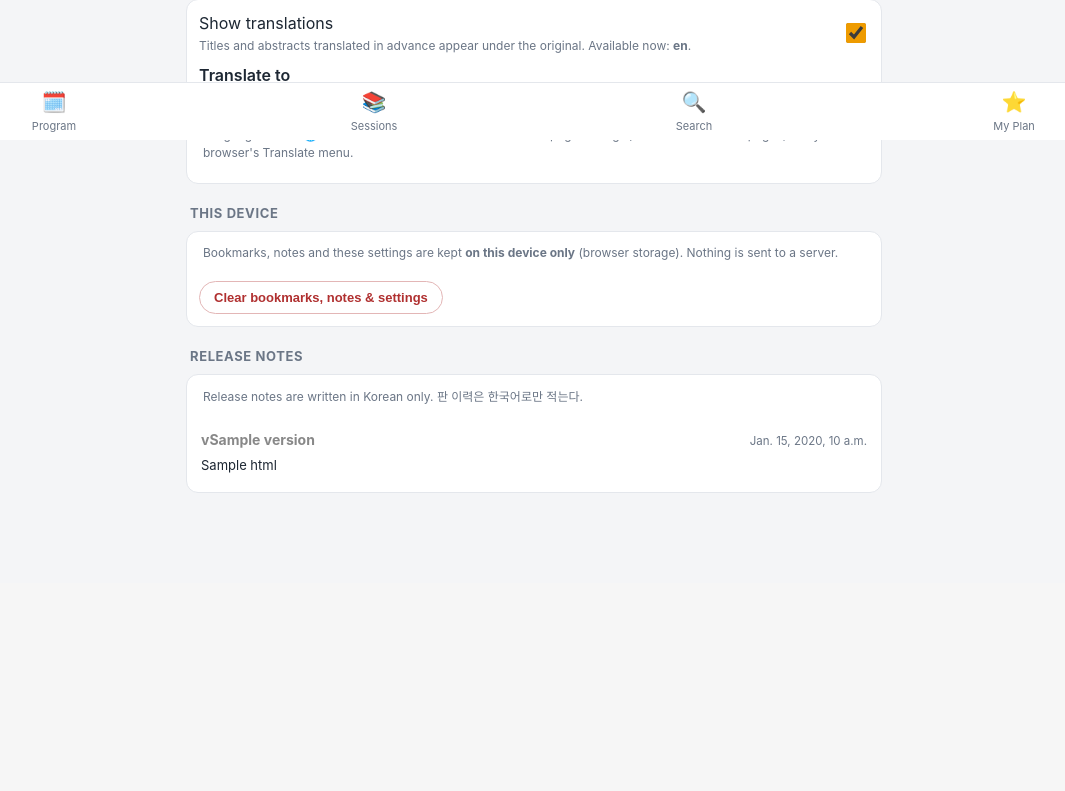
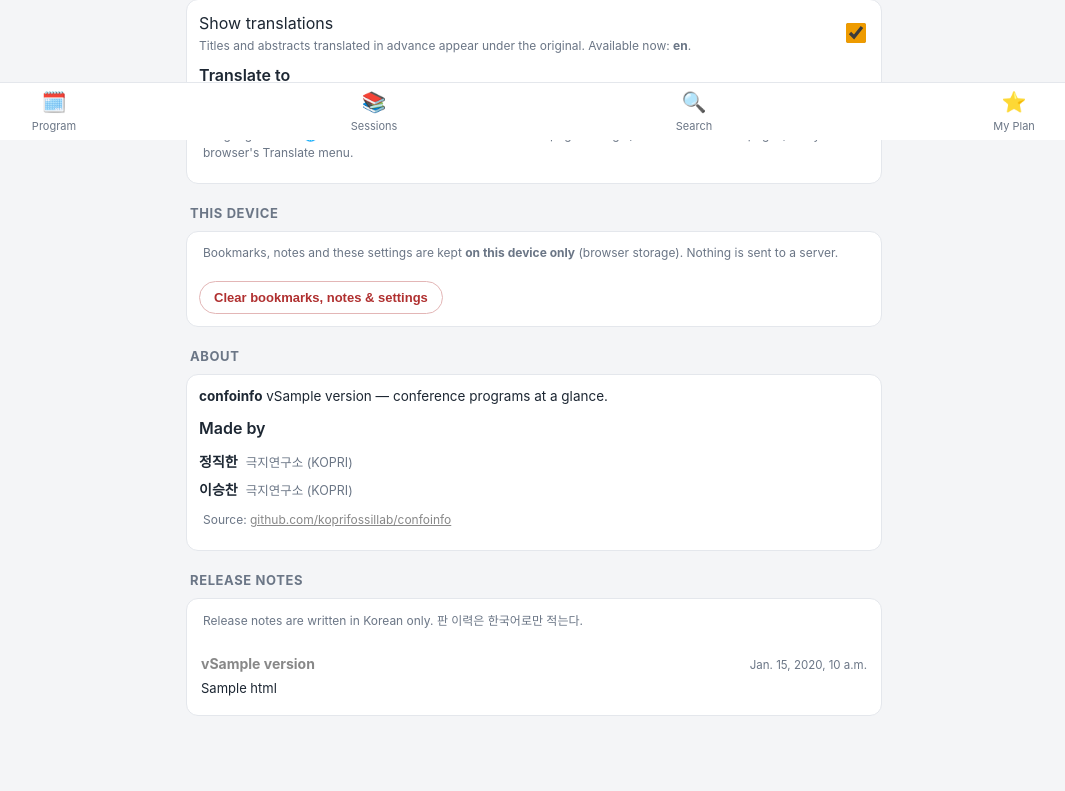
Before and after one commit to koprifossillab/confoinfo, a Django app: template web/conference/templates/conference/settings.html in a window 1280 px wide. Shown: the part 660-1451 px from the top of the page, without its empty margins (106-1171 px from the left). Before the commit the page ends 1153 px from the top, so only its background shows below. Run offline with Django 5.2, Linux system fonts and the light colour scheme; the template is opened without the code that fills it: most values are stand-ins (such as "Sample title", 1, 10 or a date in 2020).

Commit message:
설정에 About — 만든이(극지연구소 정직한 · 이승찬) · 판 · 소스 저장소 (v0.7.1)
Co-Authored-By: Claude Opus 5.5 (1M context) <noreply@anthropic.com>

```diff
--- a/web/conference/static/conference/style.css
+++ b/web/conference/static/conference/style.css
@@ -336,3 +336,10 @@ a { color: inherit; text-decoration: none; }
 .ac-label { font-size: 14px; font-weight: 600; overflow: hidden; text-overflow: ellipsis; display: -webkit-box;
   -webkit-line-clamp: 2; -webkit-box-orient: vertical; }
 .ac-sub { font-size: 12px; color: var(--muted); overflow: hidden; text-overflow: ellipsis; white-space: nowrap; }
+
+/* 설정 — 만든이 (008) */
+.about-app { margin: 0 0 10px; font-size: 13.5px; }
+.makers { list-style: none; margin: 0 0 6px; padding: 0; }
+.makers li { display: flex; gap: 8px; align-items: baseline; padding: 4px 0; font-size: 14px; }
+.makers li span { color: var(--muted); font-size: 12.5px; }
+.about .hint a { color: var(--link); text-decoration: underline; }
--- a/web/conference/templates/conference/settings.html
+++ b/web/conference/templates/conference/settings.html
@@ -63,6 +63,17 @@
   <button id="reset" class="reset-btn">Clear bookmarks, notes &amp; settings</button>
 </div>
 
+<h2 class="set-h">About</h2>
+<div class="field about">
+  <p class="about-app"><b translate="no">confoinfo</b> v{{ version }} — conference programs at a glance.</p>
+  <span class="field-label">Made by</span>
+  <ul class="makers" translate="no">
+    <li><b>정직한</b> <span>극지연구소 (KOPRI)</span></li>
+    <li><b>이승찬</b> <span>극지연구소 (KOPRI)</span></li>
+  </ul>
+  <p class="hint">Source: <a href="https://github.com/koprifossillab/confoinfo" target="_blank" rel="noopener">github.com/koprifossillab/confoinfo</a></p>
+</div>
+
 {% if notes %}
 <h2 class="set-h">Release notes</h2>
 <div class="field notes">
--- a/web/confoinfoweb/version.py
+++ b/web/confoinfoweb/version.py
@@ -1,3 +1,3 @@
 # 판 번호. 머리글에 뜨고, 정적 JSON 을 받을 때 `?v=` 로 붙어 브라우저 캐시를 끊는다.
 # 판을 올릴 때 CHANGELOG.md 와 함께 고친다.
-VERSION = "0.7.0"
+VERSION = "0.7.1"
```
Also changed, not shown: CHANGELOG.md.
